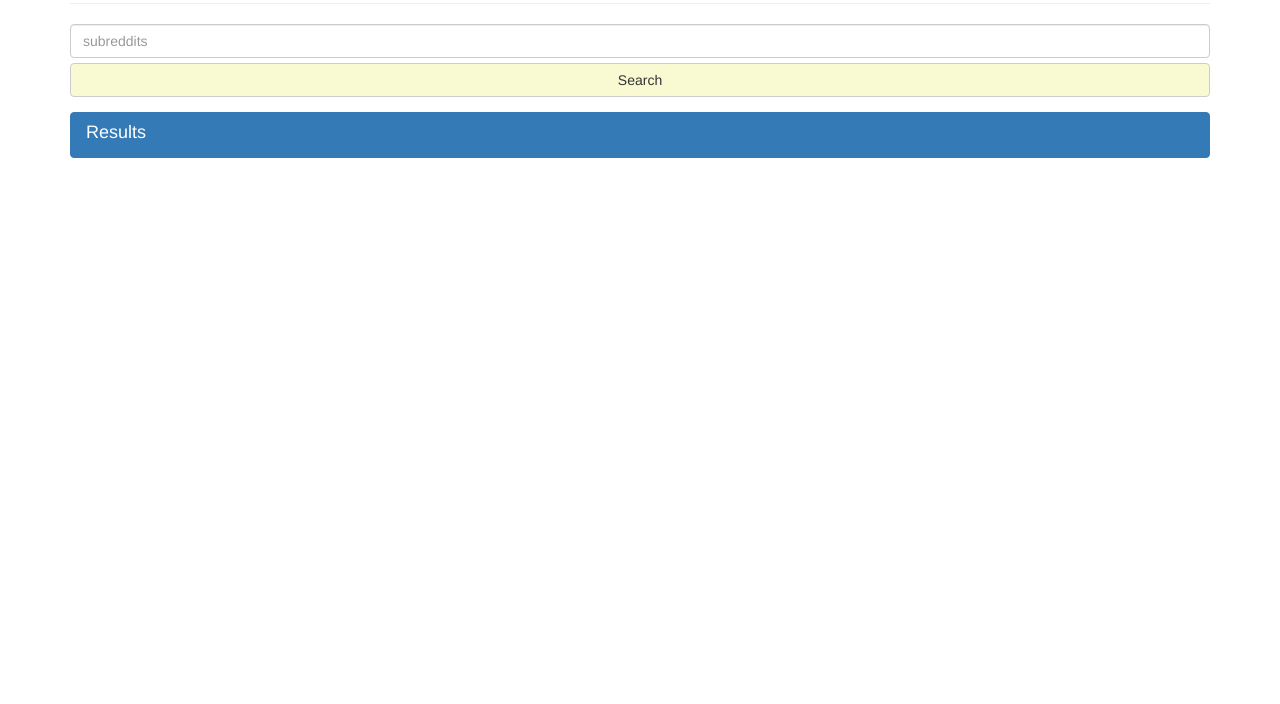
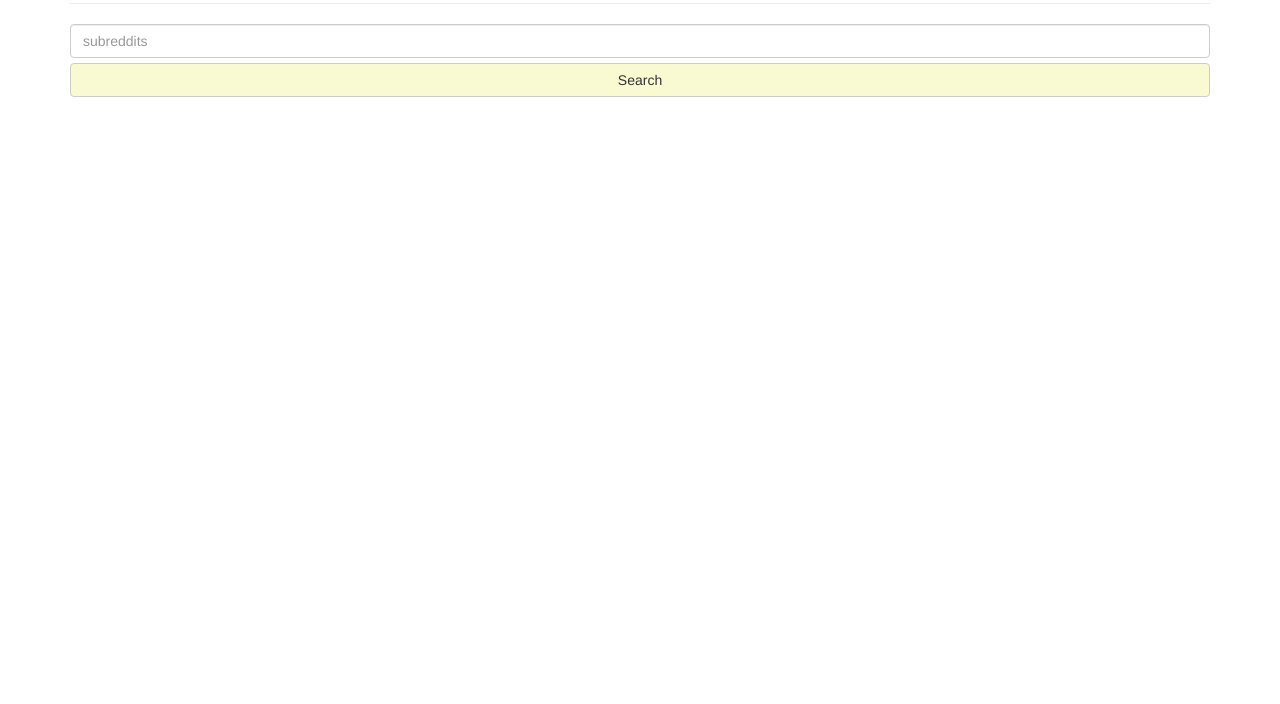
Before and after one commit to abhaydoke09/reddit-search-api, a website: page public/index.html in a window 1280 px wide. Shown: the part 96-800 px from the top of the page. Drawn offline with nearby package versions, Linux system fonts and the light colour scheme.

Commit message:
fixed the problem of RESULT div always showing up

```diff
--- a/public/index.html
+++ b/public/index.html
@@ -41,7 +41,7 @@
             </a>
         </div>
 
-        <div ng-if ="!suggestions.length" class="list-group">
+        <div ng-if ="suggestions.length>0||myData.length>0" class="list-group">
             <a href = "#" class = "list-group-item active">
                 <h4 class = "list-group-item-heading">
                     Results
```
